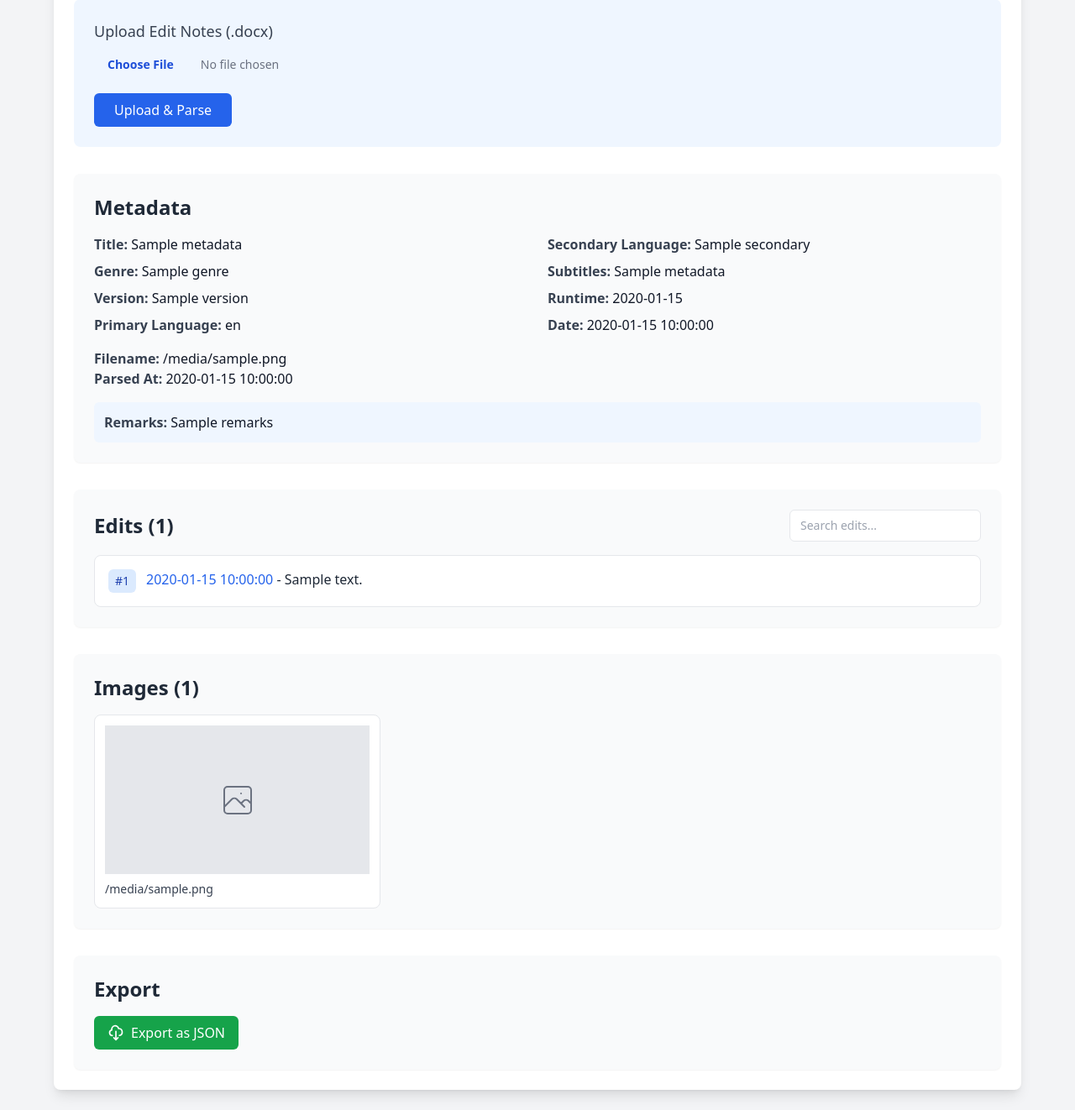
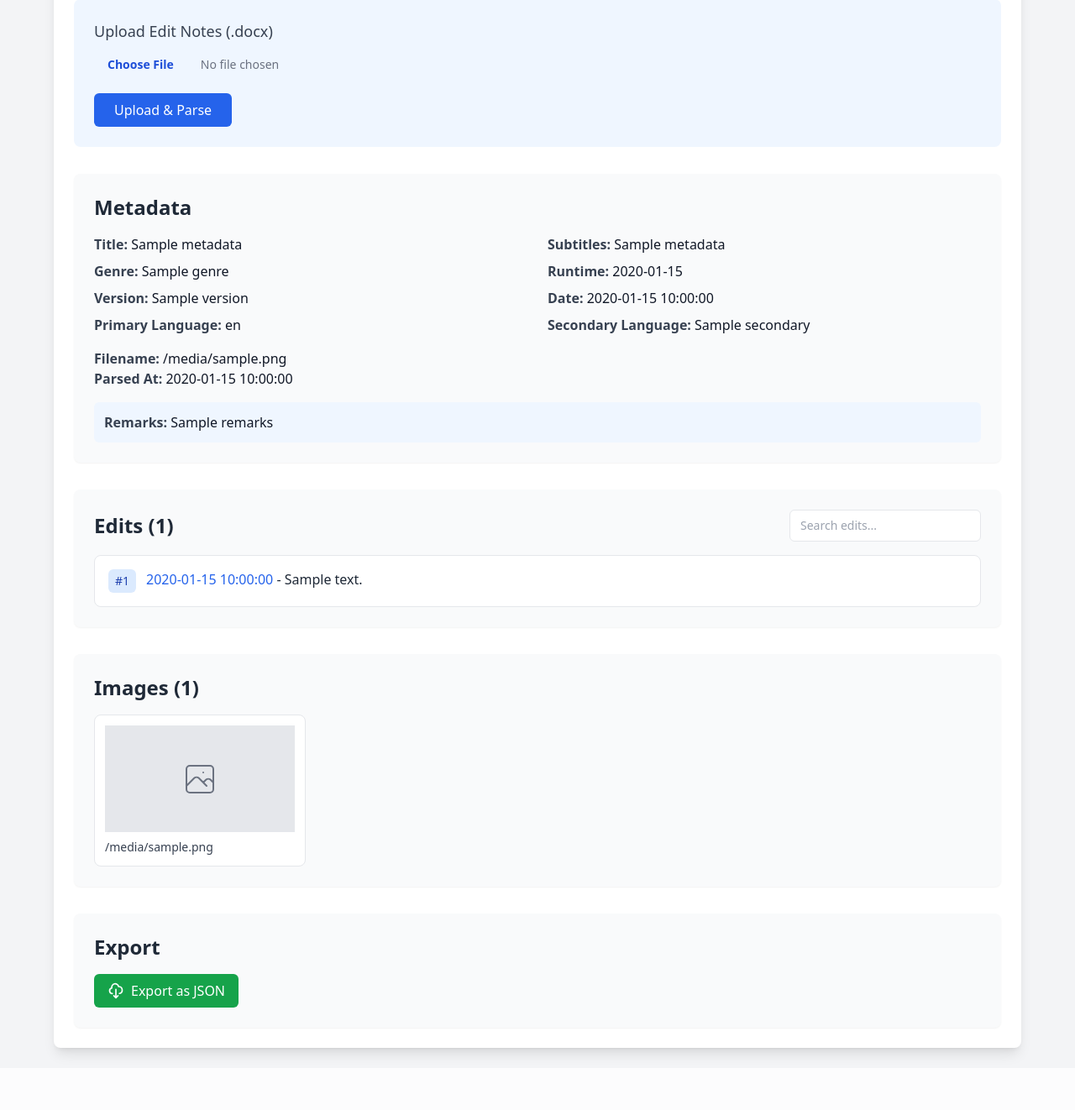
Before and after one commit to lokosmotos/Edit-notes, a Flask app: template templates/index.html in a window 1280 px wide. Shown: the part 109-1431 px from the top of the page at 84% size. After the commit the page ends 1372 px from the top, so only its background shows below. Run offline with Flask 3, Linux system fonts and the light colour scheme; the template is opened without the code that fills it: most values are stand-ins (such as "Sample title", 1, 10 or a date in 2020); some libraries are stand-ins or nearby versions.

Commit message:
Update index.html

```diff
--- a/templates/index.html
+++ b/templates/index.html
@@ -6,6 +6,18 @@
     <title>Edit Notes Organizer</title>
     <script src="https://cdn.tailwindcss.com"></script>
     <script src="https://cdn.jsdelivr.net/npm/sweetalert2@11"></script>
+    <style>
+        .metadata-grid {
+            display: grid;
+            grid-template-columns: repeat(auto-fit, minmax(300px, 1fr));
+            gap: 1rem;
+        }
+        .image-grid {
+            display: grid;
+            grid-template-columns: repeat(auto-fill, minmax(200px, 1fr));
+            gap: 1rem;
+        }
+    </style>
 </head>
 <body class="min-h-screen bg-gray-100 p-6">
     <div class="max-w-6xl mx-auto bg-white shadow-lg rounded-lg p-6">
@@ -39,18 +51,18 @@
             <!-- Metadata -->
             <div class="p-6 bg-gray-50 rounded-lg shadow-sm">
                 <h2 class="text-2xl font-semibold text-gray-800 mb-4">Metadata</h2>
-                <div class="grid grid-cols-1 md:grid-cols-2 gap-6">
+                <div class="metadata-grid gap-6">
                     <div class="space-y-2">
-                        <p><strong class="text-gray-700">Title:</strong> <span class="text-gray-900">{{ data.metadata.title or "N/A" }}</span></p>
-                        <p><strong class="text-gray-700">Genre:</strong> <span class="text-gray-900">{{ data.metadata.genre or "N/A" }}</span></p>
-                        <p><strong class="text-gray-700">Version:</strong> <span class="text-gray-900">{{ data.metadata.version or "N/A" }}</span></p>
-                        <p><strong class="text-gray-700">Primary Language:</strong> <span class="text-gray-900">{{ data.metadata.language or "N/A" }}</span></p>
+                        <p><strong class="text-gray-700">Title:</strong> <span class="text-gray-900">{{ data.metadata.title }}</span></p>
+                        <p><strong class="text-gray-700">Genre:</strong> <span class="text-gray-900">{{ data.metadata.genre }}</span></p>
+                        <p><strong class="text-gray-700">Version:</strong> <span class="text-gray-900">{{ data.metadata.version }}</span></p>
+                        <p><strong class="text-gray-700">Primary Language:</strong> <span class="text-gray-900">{{ data.metadata.language }}</span></p>
                     </div>
                     <div class="space-y-2">
-                        <p><strong class="text-gray-700">Secondary Language:</strong> <span class="text-gray-900">{{ data.metadata.secondary or "N/A" }}</span></p>
-                        <p><strong class="text-gray-700">Subtitles:</strong> <span class="text-gray-900">{{ data.metadata.subtitles or "N/A" }}</span></p>
-                        <p><strong class="text-gray-700">Runtime:</strong> <span class="text-gray-900">{{ data.metadata.runtime or "N/A" }}</span></p>
-                        <p><strong class="text-gray-700">Date:</strong> <span class="text-gray-900">{{ data.metadata.date or "N/A" }}</span></p>
+                        <p><strong class="text-gray-700">Subtitles:</strong> <span class="text-gray-900">{{ data.metadata.subtitles }}</span></p>
+                        <p><strong class="text-gray-700">Runtime:</strong> <span class="text-gray-900">{{ data.metadata.runtime }}</span></p>
+                        <p><strong class="text-gray-700">Date:</strong> <span class="text-gray-900">{{ data.metadata.date }}</span></p>
+                        <p><strong class="text-gray-700">Secondary Language:</strong> <span class="text-gray-900">{{ data.metadata.secondary }}</span></p>
                     </div>
                 </div>
                 <div class="mt-4">
@@ -58,7 +70,7 @@
                     <p><strong class="text-gray-700">Parsed At:</strong> <span class="text-gray-900">{{ data.metadata.parsed_date }}</span></p>
                 </div>
                 <div class="mt-4 p-3 bg-blue-50 rounded-md">
-                    <p><strong class="text-gray-700">Remarks:</strong> <span class="text-gray-900">{{ data.metadata.remarks }}</span></p>
+                    <p><strong class="text-gray-700">Remarks:</strong> <span class="text-gray-900 whitespace-pre-line">{{ data.metadata.remarks }}</span></p>
                 </div>
             </div>
 
@@ -89,7 +101,7 @@
             {% if data.images %}
             <div class="p-6 bg-gray-50 rounded-lg shadow-sm">
                 <h2 class="text-2xl font-semibold text-gray-800 mb-4">Images ({{ data.images|length }})</h2>
-                <div class="grid grid-cols-1 sm:grid-cols-2 md:grid-cols-3 gap-4">
+                <div class="image-grid">
                     {% for image in data.images %}
                     <div class="p-3 bg-white border rounded-lg">
                         <div class="aspect-video bg-gray-200 mb-2 flex items-center justify-center text-gray-500">
@@ -120,7 +132,6 @@
         {% endif %}
     </div>
 
-    <!-- In the script section at the bottom, replace the data assignment with this: -->
     <script>
         // Show loading spinner during upload
         document.getElementById('uploadForm').addEventListener('submit', function() {
```
Lines whose indentation alone changed are shown as unchanged.
